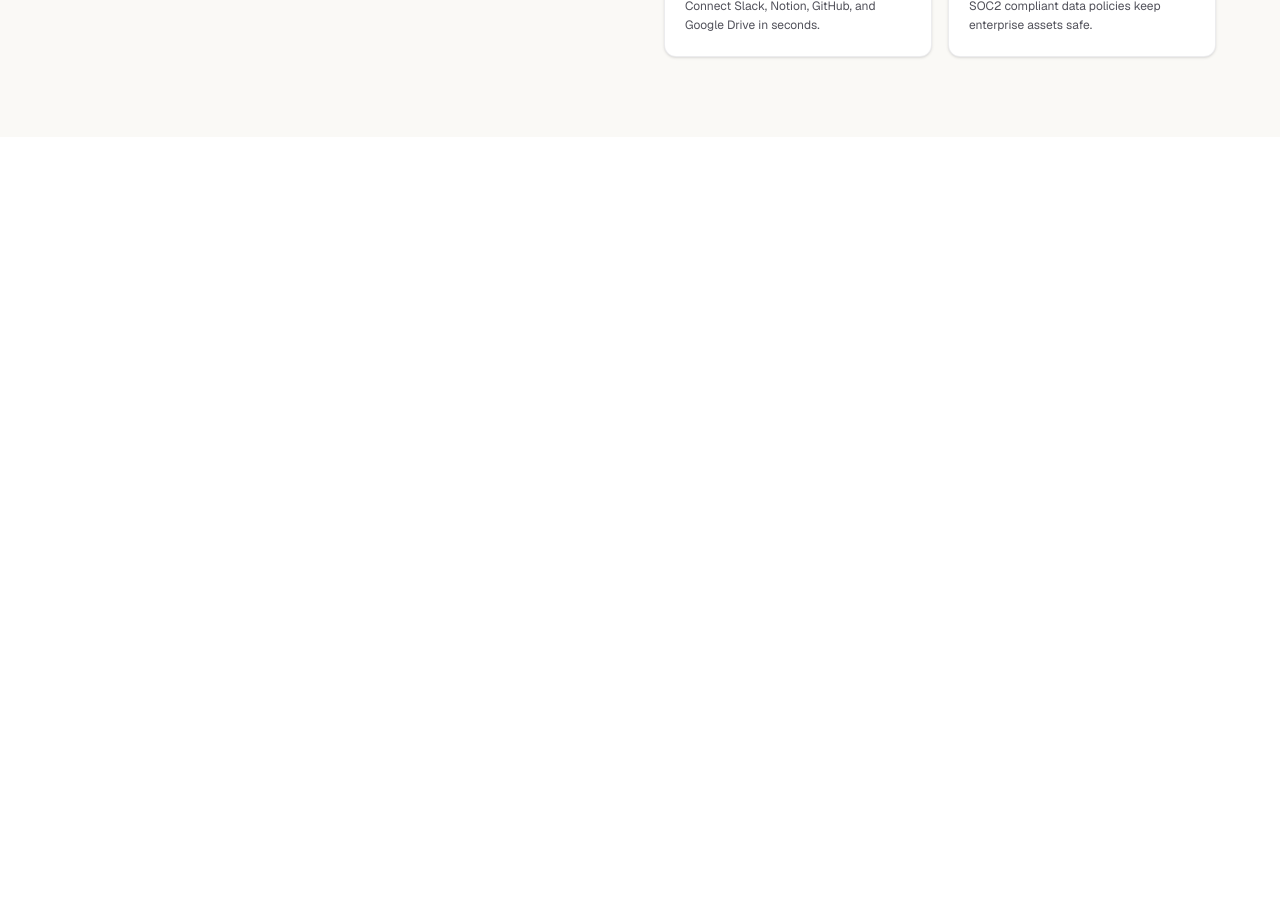
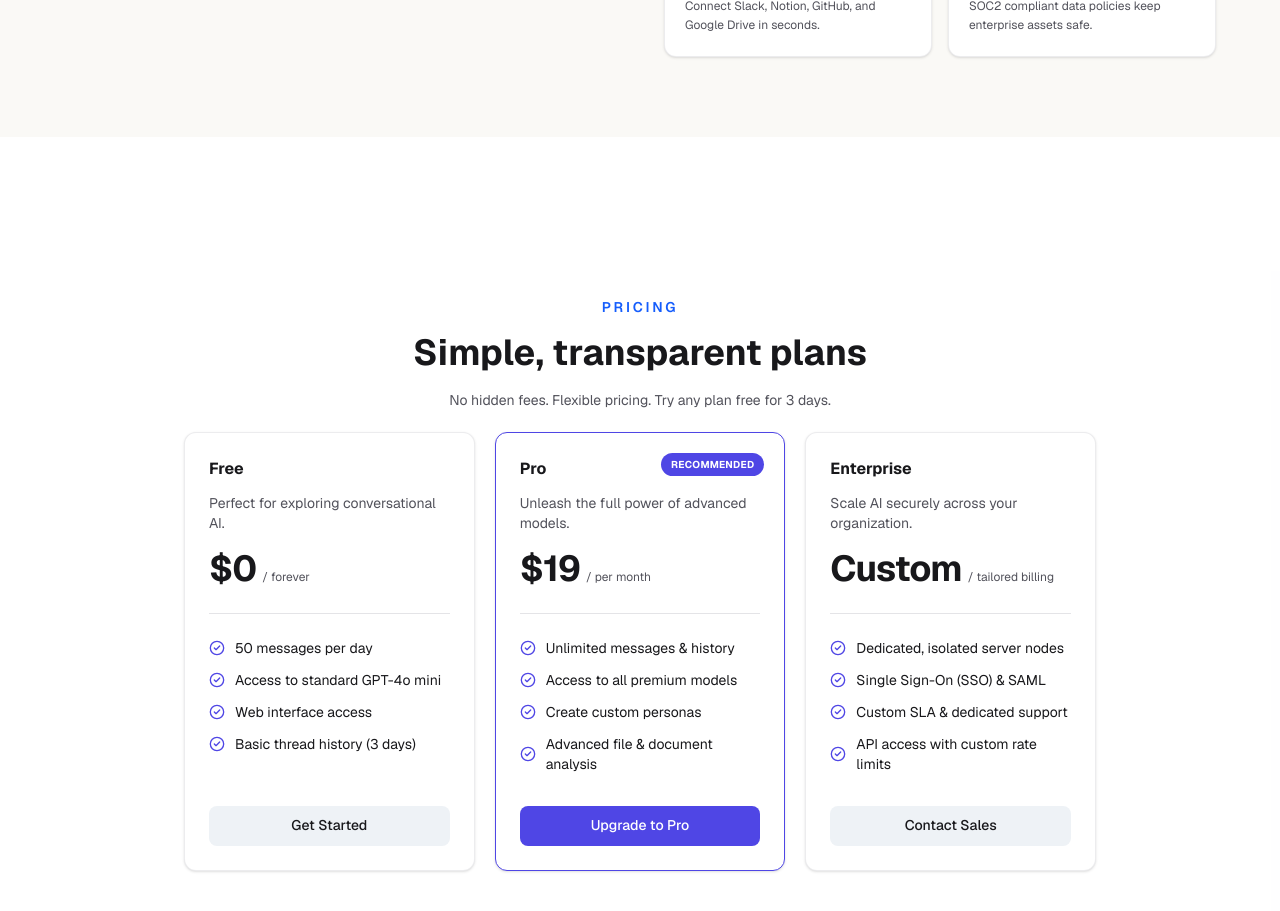
Before and after one commit to PraptiH/EchoGpt, a Next.js app: page / in a window 1280 px wide. Shown: the part 3540-4451 px from the top of the page. Before the commit the page ends 3677 px from the top, so only its background shows below. Built offline with nearby package versions, Linux system fonts and the light colour scheme.

Commit message:
Add PricingSection component to Home: Included PricingSection in the Home component to enhance the presentation of pricing information, improving overall user experience.

```diff
--- a/app/page.tsx
+++ b/app/page.tsx
@@ -2,6 +2,7 @@ import CapabilitiesSection from "@/components/sections/CapabilitiesSection";
 import HeroSection from "@/components/sections/HeroSection";
 import Models from "@/components/sections/Models";
 import PreviewSection from "@/components/sections/PreviewSection";
+import PricingSection from "@/components/sections/PricingSection";
 import WhyEchoGPT from "@/components/sections/WhyEchoGPT";
 
 export default function Home() {
@@ -12,6 +13,7 @@ export default function Home() {
       <Models/>
       <PreviewSection/>
       <WhyEchoGPT/>
+      <PricingSection/>
     </div>
   );
 }
--- /dev/null
+++ b/components/sections/PricingSection.tsx
@@ -0,0 +1,63 @@
+import { CircleCheck } from "lucide-react";
+import { plans } from "@/data/pricing";
+
+export default function PricingSection() {
+    return (
+        <section className="bg-surface/5 w-full px-6 py-20">
+        <div className="mx-auto max-w-6xl sm:px-6 md:px-10 lg:px-16 xl:px-30 py-12 lg:py-15 xl:py-20">
+
+            <div className="text-center space-y-4">
+                <p className="font-semibold text-xs sm:text-sm tracking-[0.2em] text-blue-600">PRICING</p>
+                <h2 className="text-3xl font-bold text-ink md:text-4xl">Simple, transparent plans</h2>
+                <p className="text-sm leading-relaxed text-muted">No hidden fees. Flexible pricing. Try any plan free for 3 days.</p>
+            </div>
+
+                <div className="grid items-stretch gap-5 md:grid-cols-3 py-5">
+                    {plans.map((plan) => (
+                        <div
+                            key={plan.name}
+                            className={`relative flex flex-col rounded-xl border bg-white p-6 shadow-sm transition-shadow hover:shadow-md ${
+                                plan.recommended ? "border-primary" : "border-line/70"
+                            }`}
+                        >
+                            {plan.recommended && (
+                                <span className="absolute right-5 top-5 rounded-full bg-primary px-2.5 py-1 text-[10px] font-bold uppercase tracking-wide text-white">
+                                    Recommended
+                                </span>
+                            )}
+
+                            <h3 className="text-base font-bold text-ink">{plan.name}</h3>
+                            <p className="mt-3 text-sm text-muted">{plan.description}</p>
+
+                            <div className="mt-4 flex items-baseline gap-1.5">
+                                <span className="text-4xl font-bold tracking-tight text-ink">{plan.price}</span>
+                                <span className="text-xs text-muted">{plan.period}</span>
+                            </div>
+
+                            <div className="my-6 h-px w-full bg-line" />
+
+                            <ul className="mb-8 space-y-3">
+                                {plan.features.map((feature) => (
+                                    <li key={feature} className="flex items-center gap-2.5 text-sm text-ink">
+                                        <CircleCheck className="size-4 shrink-0 text-primary" />
+                                        {feature}
+                                    </li>
+                                ))}
+                            </ul>
+
+                            <button
+                                className={`mt-auto w-full ${
+                                    plan.recommended
+                                        ? "bg-primary text-white"
+                                        : "bg-surface text-ink"
+                                }`}
+                            >
+                                {plan.cta}
+                            </button>
+                        </div>
+                    ))}
+                </div>
+            </div>
+        </section>
+    );
+}
--- /dev/null
+++ b/data/pricing.ts
@@ -0,0 +1,52 @@
+export interface PricingPlan {
+  name: string;
+  description: string;
+  price: string;
+  period: string;
+  features: string[];
+  cta: string;
+  recommended?: boolean;
+}
+
+export const plans: PricingPlan[] = [
+  {
+    name: "Free",
+    description: "Perfect for exploring conversational AI.",
+    price: "$0",
+    period: "/ forever",
+    features: [
+      "50 messages per day",
+      "Access to standard GPT-4o mini",
+      "Web interface access",
+      "Basic thread history (3 days)",
+    ],
+    cta: "Get Started",
+  },
+  {
+    name: "Pro",
+    description: "Unleash the full power of advanced models.",
+    price: "$19",
+    period: "/ per month",
+    features: [
+      "Unlimited messages & history",
+      "Access to all premium models",
+      "Create custom personas",
+      "Advanced file & document analysis",
+    ],
+    cta: "Upgrade to Pro",
+    recommended: true,
+  },
+  {
+    name: "Enterprise",
+    description: "Scale AI securely across your organization.",
+    price: "Custom",
+    period: "/ tailored billing",
+    features: [
+      "Dedicated, isolated server nodes",
+      "Single Sign-On (SSO) & SAML",
+      "Custom SLA & dedicated support",
+      "API access with custom rate limits",
+    ],
+    cta: "Contact Sales",
+  },
+];
```
